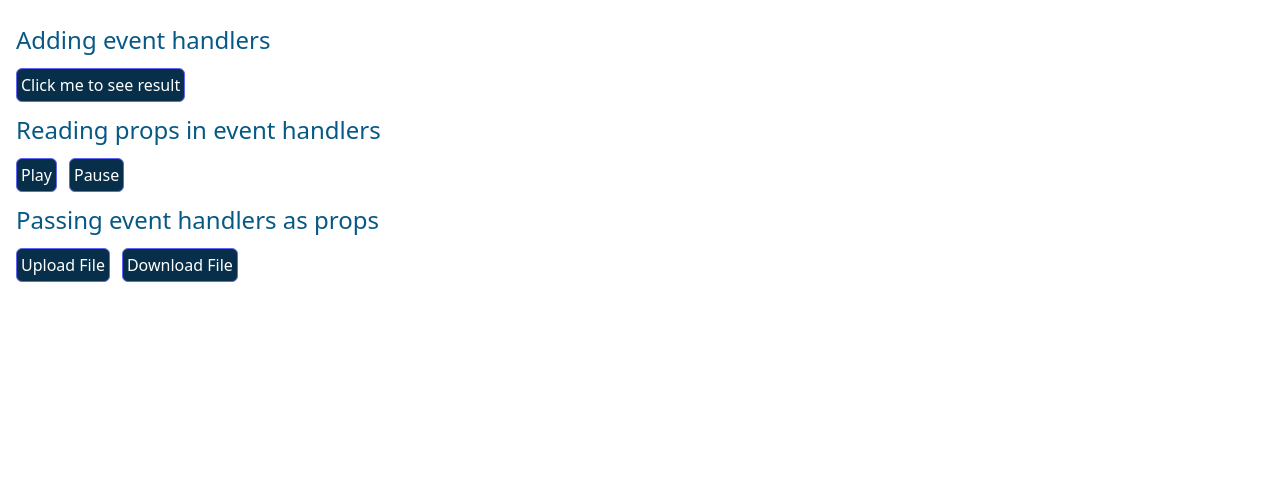
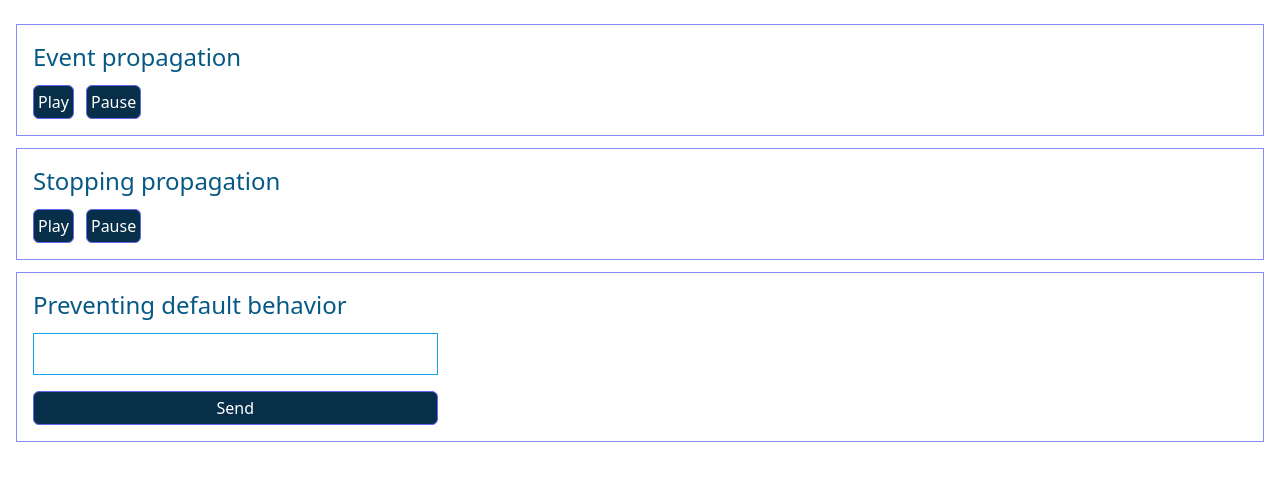
Before and after one commit to eh-munna/react-lab, a React (Vite) app: page / in a window 1280 px wide. Shown: the top 480 px of the page. Built offline with nearby package versions, Linux system fonts and the light colour scheme.

Commit message:
Event handling and propagations

```diff
--- a/src/App.jsx
+++ b/src/App.jsx
@@ -1,19 +1,19 @@
-import Button from './components/Button/Button';
-import Media from './components/Media/Media';
+import SignUp from './components/Form/SignUp';
+import MediaPlayer from './components/MediaPlayer/MediaPlayer';
 import Toolbar from './components/Toolbar/Toolbar';
 
 function App() {
   return (
     <>
       <div className="flex flex-col gap-3">
-        <div className="space-y-3">
-          <Button />
-        </div>
-        <div className="space-y-3">
+        <div className="space-y-3 border border-indigo-400 p-4">
           <Toolbar />
         </div>
-        <div className="space-y-3">
-          <Media />
+        <div className="space-y-3 border border-indigo-400 p-4">
+          <MediaPlayer />
+        </div>
+        <div className="space-y-3 border border-indigo-400 p-4">
+          <SignUp />
         </div>
       </div>
     </>
--- a/src/components/Button/AlertButton.jsx
+++ /dev/null
@@ -1,12 +0,0 @@
-export default function AlertButton({ alertMessage, children }) {
-  return (
-    <>
-      <button
-        className="border border-indigo-500 p-1 rounded-md bg-sky-950 text-white"
-        onClick={() => alert(alertMessage)}
-      >
-        {children}
-      </button>
-    </>
-  );
-}
--- a/src/components/Button/Button.jsx
+++ b/src/components/Button/Button.jsx
@@ -1,16 +1,11 @@
-const handleClick = () => {
-  alert('Button is clicked');
-};
-
-export default function Button() {
+export default function Button({ alertMessage, children }) {
   return (
     <>
-      <h2 className="text-2xl text-sky-800">Adding event handlers</h2>
       <button
         className="border border-indigo-500 p-1 rounded-md bg-sky-950 text-white"
-        onClick={handleClick}
+        onClick={() => alert(alertMessage)}
       >
-        Click me to see result
+        {children}
       </button>
     </>
   );
--- a/src/components/Button/GenericButton.jsx
+++ /dev/null
@@ -1,12 +0,0 @@
-export default function GenericButton({ onSmash, buttonMessage }) {
-  return (
-    <>
-      <button
-        className="border border-indigo-500 p-1 rounded-md bg-sky-950 text-white"
-        onClick={() => onSmash()}
-      >
-        {buttonMessage}
-      </button>
-    </>
-  );
-}
--- /dev/null
+++ b/src/components/Button/MediaButton.jsx
@@ -0,0 +1,13 @@
+export default function MediaButton({ alertMessage, children }) {
+  return (
+    <button
+      className="border border-indigo-500 p-1 rounded-md bg-sky-950 text-white"
+      onClick={(e) => {
+        e.stopPropagation();
+        alert(alertMessage);
+      }}
+    >
+      {children}
+    </button>
+  );
+}
--- /dev/null
+++ b/src/components/Form/SignUp.jsx
@@ -0,0 +1,21 @@
+const handleSignUp = (e) => {
+  e.preventDefault();
+  alert('Form submitted');
+};
+
+export default function SignUp() {
+  return (
+    <>
+      <h2 className="text-2xl text-sky-800">Preventing default behavior</h2>
+      <form className="flex flex-col space-y-4" onSubmit={handleSignUp}>
+        <input
+          className="w-1/3 border border-sky-500 text-black p-2"
+          type="text"
+        />
+        <button className="w-1/3 border border-indigo-500 p-1 rounded-md bg-sky-950 text-white">
+          Send
+        </button>
+      </form>
+    </>
+  );
+}
--- a/src/components/Media/Media.jsx
+++ /dev/null
@@ -1,24 +0,0 @@
-import GenericButton from '../Button/GenericButton';
-
-const handleOnUpload = () => {
-  alert('File uploaded');
-};
-
-const handleOnDownload = () => {
-  alert('File downloaded');
-};
-
-export default function Media() {
-  return (
-    <>
-      <h2 className="text-2xl text-sky-800">Passing event handlers as props</h2>
-      <div className="flex gap-3">
-        <GenericButton onSmash={handleOnUpload} buttonMessage={'Upload File'} />
-        <GenericButton
-          onSmash={handleOnDownload}
-          buttonMessage={'Download File'}
-        />
-      </div>
-    </>
-  );
-}
--- /dev/null
+++ b/src/components/MediaPlayer/MediaPlayer.jsx
@@ -0,0 +1,16 @@
+import MediaButton from '../Button/MediaButton';
+
+export default function MediaPlayer() {
+  return (
+    <>
+      <h2 className="text-2xl text-sky-800">Stopping propagation</h2>
+      <div
+        className="flex gap-3"
+        onClick={() => alert('Movie is stopped!')}
+      >
+        <MediaButton alertMessage={'Movie is playing'}>Play</MediaButton>
+        <MediaButton alertMessage={'Movie is paused'}>Pause</MediaButton>
+      </div>
+    </>
+  );
+}
--- a/src/components/Toolbar/Toolbar.jsx
+++ b/src/components/Toolbar/Toolbar.jsx
@@ -1,12 +1,12 @@
-import AlertButton from '../Button/AlertButton';
+import Button from '../Button/Button';
 
 export default function Toolbar() {
   return (
     <>
-      <h2 className="text-2xl text-sky-800">Reading props in event handlers</h2>
-      <div className="flex gap-3">
-        <AlertButton alertMessage={'Movie is playing'}>Play</AlertButton>
-        <AlertButton alertMessage={'Movie is paused'}>Pause</AlertButton>
+      <h2 className="text-2xl text-sky-800">Event propagation</h2>
+      <div className="flex gap-3" onClick={() => alert('Movie is stopped!')}>
+        <Button alertMessage={'Movie is playing'}>Play</Button>
+        <Button alertMessage={'Movie is paused'}>Pause</Button>
       </div>
     </>
   );
```
Also changed, not shown: 2 other files (tests, documents, lock files or other folders).
